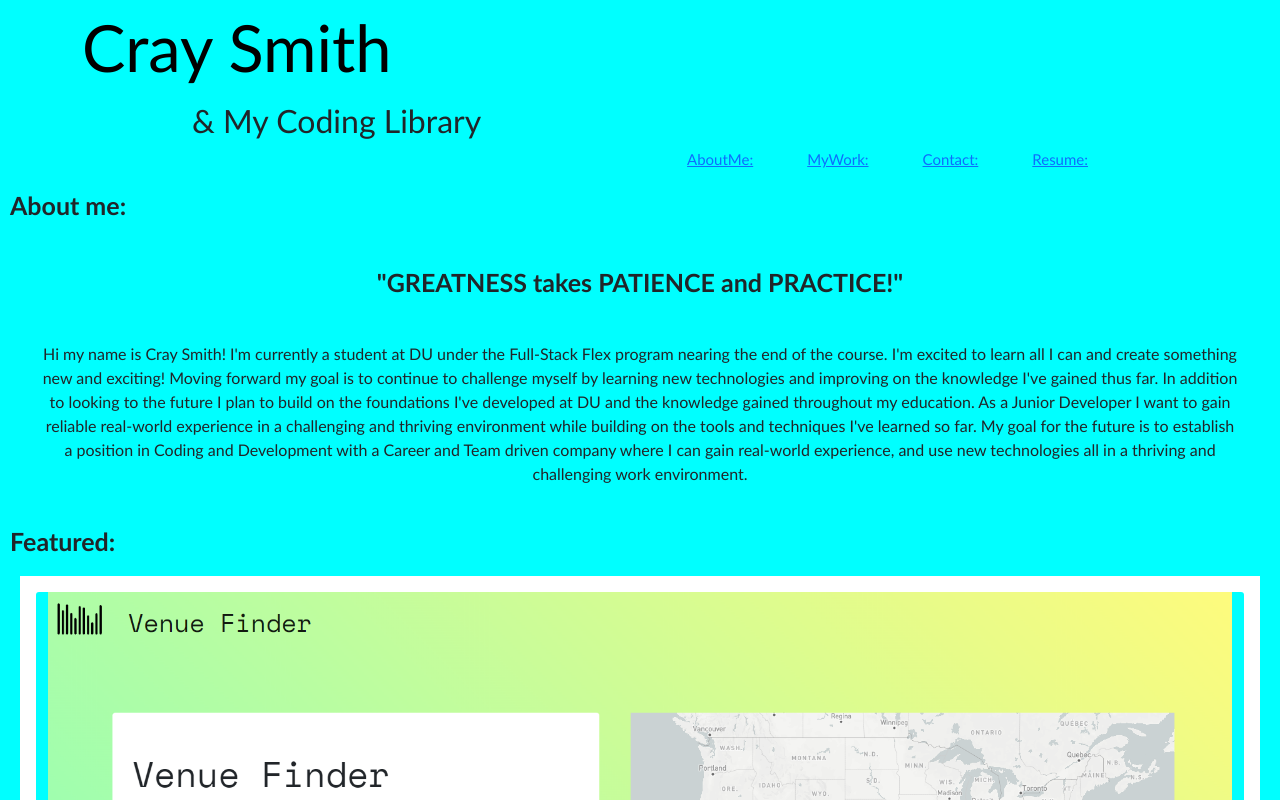
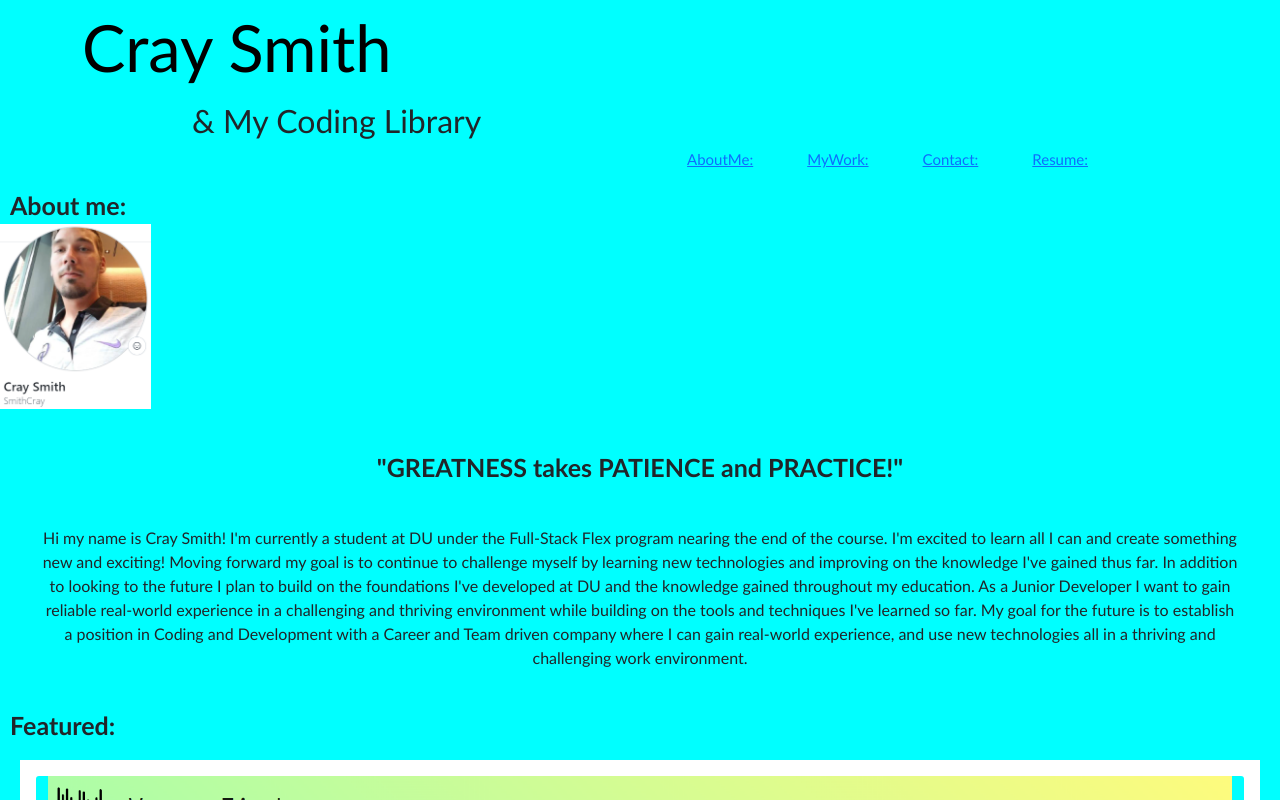
Before and after one commit to SmithCray/reactcmsportfolio, a React (Create React App) app: page / in a window 1280 px wide. Shown: the top 800 px of the page. Built offline with nearby package versions, Linux system fonts and the light colour scheme.

Commit message:
Profilepic updated, added p2cray.png to assets/ used in readme

```diff
--- a/src/App.css
+++ b/src/App.css
@@ -25,6 +25,9 @@
   margin-left: 10px;
   font-size: 25px;
   font-weight: bold;
+}
+#profilePic {
+  width: 175px;
 }
 .navbar {
   color: black;
--- a/src/components/Body.js
+++ b/src/components/Body.js
@@ -8,6 +8,7 @@ import resume from "../assets/resume.jpg";
 import horiseon from "../assets/Horiseon.png";
 import eShopper from "../assets/eShopperInsomnia.png";
 import resumePdf from "../assets/SmithCrayResume.pdf";
+import profile from "../assets/p2cray.png";
 
 import Row from "react-bootstrap/Row";
 import Col from "react-bootstrap/Col";
@@ -22,25 +23,38 @@ const MyDoc = () => (
 function Body() {
   return (
     <div>
+      <Row>
         <div id="aboutMe">About me:</div>
+        <img
+          id="profilePic"
+          className="card-img-top"
+          src={profile}
+          alt="Cray Smith Profile"
+        ></img>
+      </Row>
+      <Row>
+        <Col>
           <p id="headLine" className="article">
             "GREATNESS takes PATIENCE and PRACTICE!"
           </p>
           <p className="article">
             Hi my name is Cray Smith! I'm currently a student at DU under the
-        Full-Stack Flex program nearing the end of the course. I'm excited to
-        learn all I can and create something new and exciting! Moving forward my
-        goal is to continue to challenge myself by learning new technologies and
-        improving on the knowledge I've gained thus far. In addition to looking
-        to the future I plan to build on the foundations I've developed at DU
-        and the knowledge gained throughout my education. As a Junior Developer
-        I want to gain reliable real-world experience in a challenging and
-        thriving environment while building on the tools and techniques I've
-        learned so far. My goal for the future is to establish a position in
-        Coding and Development with a Career and Team driven company where I can
-        gain real-world experience, and use new technologies all in a thriving
-        and challenging work environment.
+            Full-Stack Flex program nearing the end of the course. I'm excited
+            to learn all I can and create something new and exciting! Moving
+            forward my goal is to continue to challenge myself by learning new
+            technologies and improving on the knowledge I've gained thus far. In
+            addition to looking to the future I plan to build on the foundations
+            I've developed at DU and the knowledge gained throughout my
+            education. As a Junior Developer I want to gain reliable real-world
+            experience in a challenging and thriving environment while building
+            on the tools and techniques I've learned so far. My goal for the
+            future is to establish a position in Coding and Development with a
+            Career and Team driven company where I can gain real-world
+            experience, and use new technologies all in a thriving and
+            challenging work environment.
           </p>
+        </Col>
+      </Row>
       <h2 id="featured">Featured:</h2>
       <Row id="venueFinder" className="card-body">
         <img
```
Also changed, not shown: 1 other file (tests, documents, lock files or other folders). Lines whose indentation alone changed are shown as unchanged.
